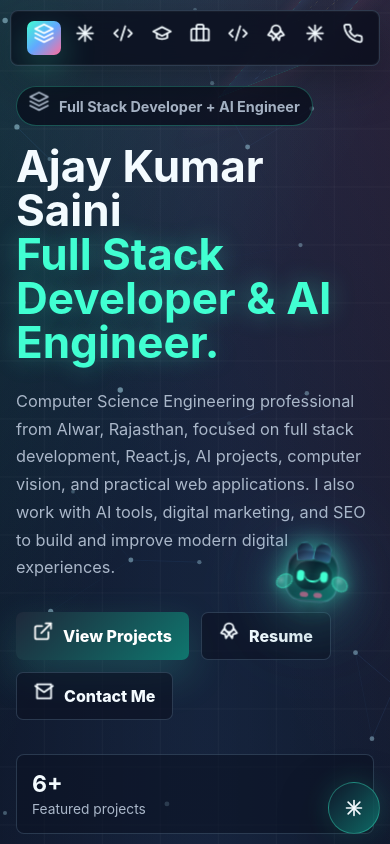
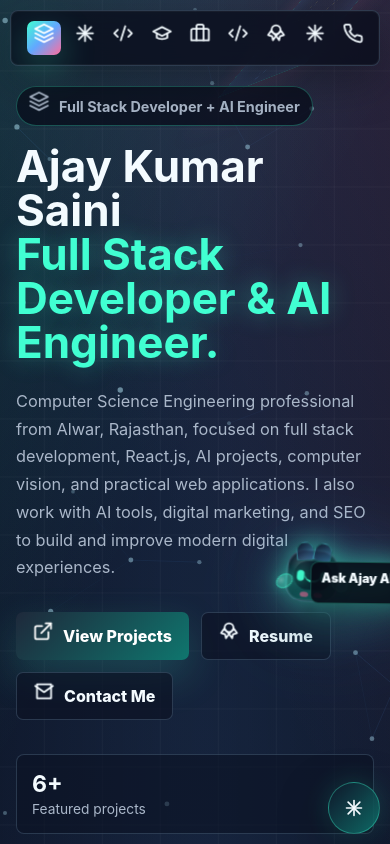
Before and after one commit to MR-Ajay1804/New-Portfolio-, a React (Vite) app: page / in a window 390 px wide. Shown: the top 844 px of the page. Built offline with nearby package versions, Linux system fonts and the light colour scheme.

Commit message:
Fix portfolio pet mobile movement

```diff
--- a/src/styles/portfolio.css
+++ b/src/styles/portfolio.css
@@ -1969,7 +1969,73 @@
 .ai-toggle svg {
   animation: aiSpark 1.8s ease-in-out infinite;
 }
-
+/* =========================================
+   MOBILE ASK AJAY AI BUTTON
+   ========================================= */
+
+@media (max-width: 640px) {
+  .pet-tail,
+  .pet-spark {
+    display: none;
+  }
+
+  .pet-bubble {
+    display: block;
+
+    position: fixed;
+
+    left: 50%;
+    right: auto;
+    top: auto;
+    bottom: 18px;
+
+    transform: translateX(-50%) translateY(8px) scale(0.94);
+
+    z-index: 100;
+
+    padding: 12px 18px;
+
+    min-width: 145px;
+
+    border: 1px solid rgba(65, 255, 210, 0.45);
+    border-radius: 8px;
+
+    background:
+      linear-gradient(
+        135deg,
+        rgba(10, 28, 42, 0.96),
+        rgba(15, 93, 87, 0.94)
+      );
+
+    color: white;
+
+    font-size: 0.82rem;
+    font-weight: 800;
+
+    white-space: nowrap;
+
+    box-shadow:
+      0 10px 30px rgba(0, 0, 0, 0.35),
+      0 0 18px rgba(65, 255, 210, 0.18);
+
+    opacity: 0;
+
+    pointer-events: none;
+
+    transition:
+      opacity 220ms ease,
+      transform 220ms ease;
+  }
+
+  .portfolio-pet.active .pet-bubble {
+    opacity: 1;
+
+    transform:
+      translateX(-50%)
+      translateY(0)
+      scale(1);
+  }
+}
 /* =========================================
    PORTFOLIO PET
    ========================================= */
@@ -2854,10 +2920,13 @@
   }
 
   .pet-tail,
-  .pet-bubble,
-  .pet-spark {
-    display: none;
-  }
+.pet-spark {
+  display: none;
+}
+
+.pet-bubble {
+  display: block;
+}
 
   .portfolio-pet .pet-paw {
     width: 17px !important;
```
